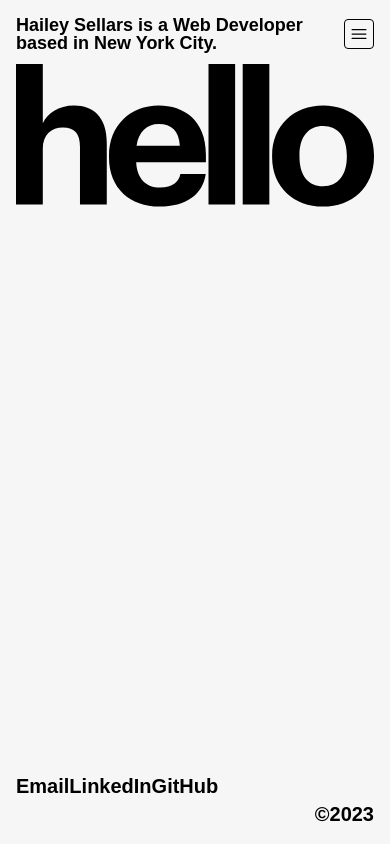
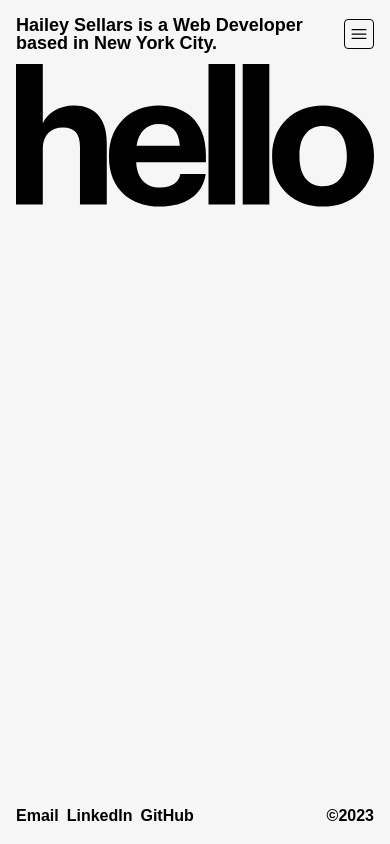
Before and after one commit to hlysllrs/portfolio, a Next.js app: page / in a window 390 px wide. Built offline with nearby package versions, Linux system fonts and the light colour scheme.

Commit message:
improve footer on small devices

```diff
--- a/src/app/components/Footer.js
+++ b/src/app/components/Footer.js
@@ -2,7 +2,7 @@ import Link from 'next/link'
 
 export default function Footer() {
     return (
-        <footer className="footer grid grid-cols-1 md:grid-cols-12 mx-4 mb-4 text-xl font-semibold">
+        <footer className="footer flex justify-between md:grid md:grid-cols-12 mx-4 mb-4 text-base sm:text-lg md:text-xl font-semibold">
             <div className="md:col-span-3 flex md:space-x-10 justify-start">
                 <Link
                     href="mailto:hello@haileysellars.com"
@@ -13,7 +13,7 @@ export default function Footer() {
                 <Link
                     href="https://www.linkedin.com/in/hailey-sellars/"
                     target="_blank"
-                    className="hover:text-accent"
+                    className="hover:text-accent px-2 sm:px-4 md:px-0"
                 >
                     LinkedIn
                 </Link>
```
